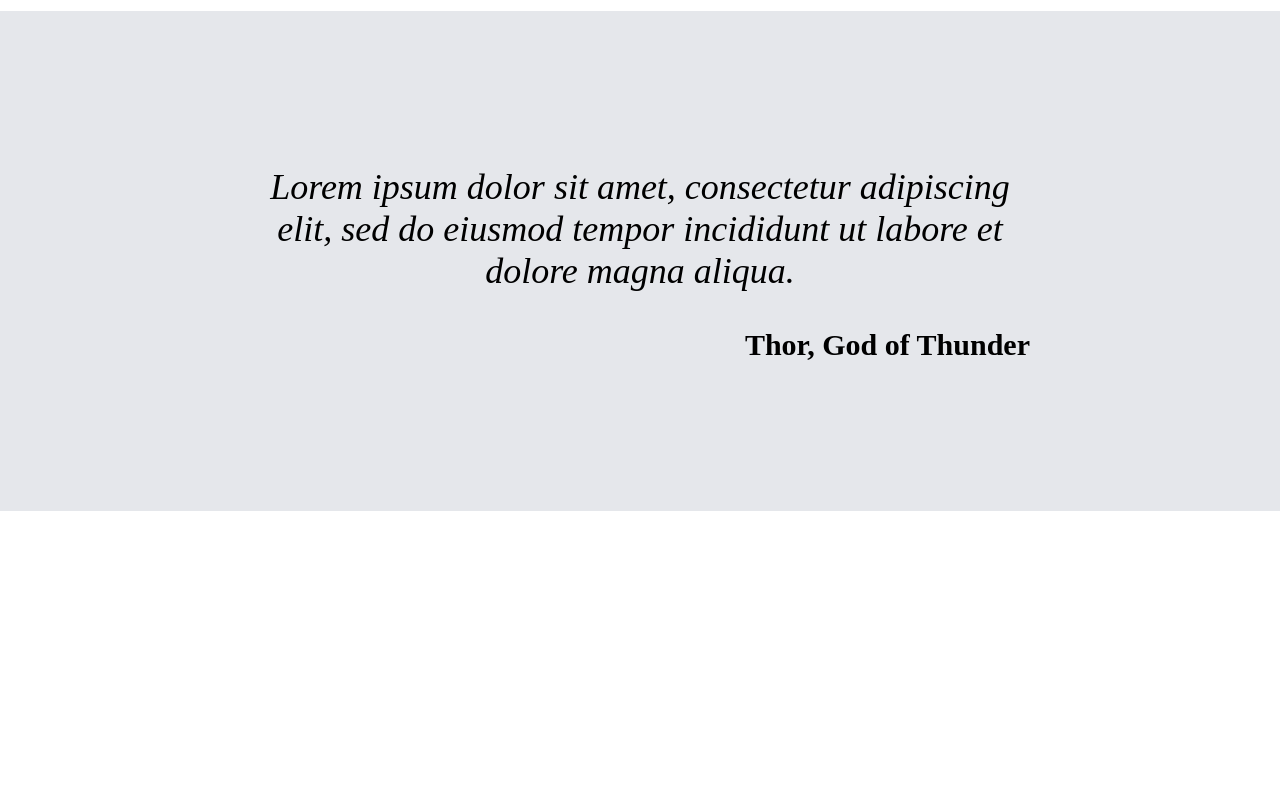
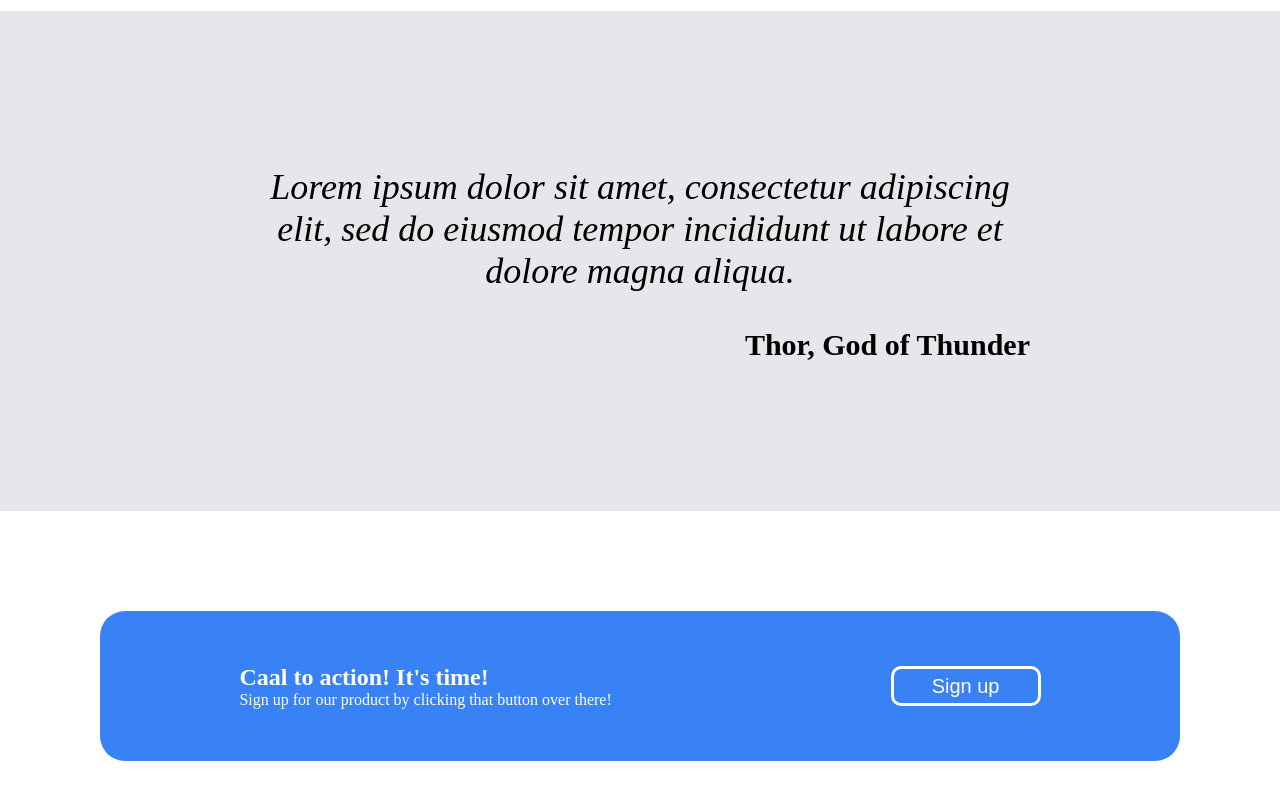
Before and after one commit to kadirkagancoskun/landingpage, a plain HTML site: page index.html in a window 1280 px wide. Shown: the part 1010-1810 px from the top of the page. Before the commit the page ends 1521 px from the top, so only its background shows below. Drawn offline with Linux system fonts and the light colour scheme.

Commit message:
Add call-to-action styles and html elements

```diff
--- a/index.html
+++ b/index.html
@@ -43,7 +43,11 @@
     </div>
     <div class="testomonial"><p class="text-1"><em>Lorem ipsum dolor sit amet, consectetur adipiscing elit, sed do eiusmod tempor incididunt ut labore et dolore magna aliqua.</em></p>
     <p class="text-2">Thor, God of Thunder</p></div>
-    <div class="action"></div>
+    <div class="action">
+        <div class="action-text"><div class="action-text-header">Caal to action! It's time!</div>
+    <div class="action-text-subtext">Sign up for our product by clicking that button over there!</div></div>
+        <button class="action-button">Sign up</button>
+    </div>
     <div class="footer"></div>
 </body>
 </html>
--- a/styles.css
+++ b/styles.css
@@ -62,7 +62,7 @@ welcome-text{
   text-decoration: none;
   display: inline-block;
   font-size: 16px;
-  border-radius: 5%;
+  border-radius: 25px;
 }
 
 .information-container{
@@ -112,3 +112,30 @@ border: #1F2937;
     font-size: smaller;
     font-weight: bold;
 }
+
+.action{
+    height: 150px;
+    background-color:#3882f6;
+    margin: 100px;
+    color: white;
+    border-radius: 25px;
+    display: flex;
+    justify-content: space-around;
+    align-items: center;
+}
+
+.action-text-header{
+    font-size: 24px;
+    font-weight: bold;
+}
+
+.action-button{
+    background-color: #3882f6;
+    width: 150px;
+    height: 40px;
+    font-size: 20px;
+    border-radius: 10px;
+    border: white;
+    border-style:solid;
+    color: white;
+}
```
